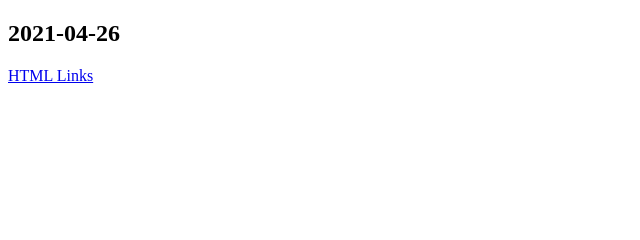
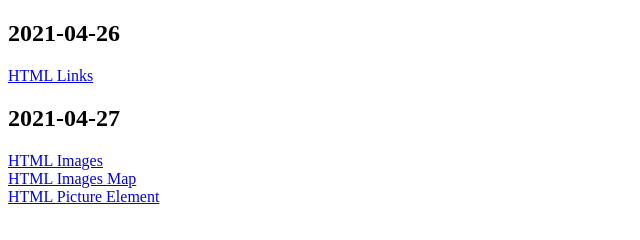
Before and after one commit to dgeti-cetis108/4ampr-fj2021-semana-09-bidkar, a plain HTML site: page index.html in a window 1280 px wide. Shown: the whole page, without its empty margins (0-640 px from the left). Drawn offline with Linux system fonts and the light colour scheme.

Commit message:
HTML Images
Se prepararon los archivos para el tema.

```diff
--- a/index.html
+++ b/index.html
@@ -8,6 +8,19 @@
 <body>
 	<h2>2021-04-26</h2>
 	<a href="links.html">HTML Links</a>
+
+  <h2>2021-04-27</h2>
+  <a href="images.html">
+    HTML Images
+  </a>
+  <br>
+  <a href="images-map.html">
+    HTML Images Map
+  </a>
+  <br>
+  <a href="picture.html">
+    HTML Picture Element
+  </a>
 </body>
 
 </html>
```
Also changed, not shown: images-map.html (added, +11 -0 lines), images.html (added, +11 -0 lines), picture.html (added, +11 -0 lines).
